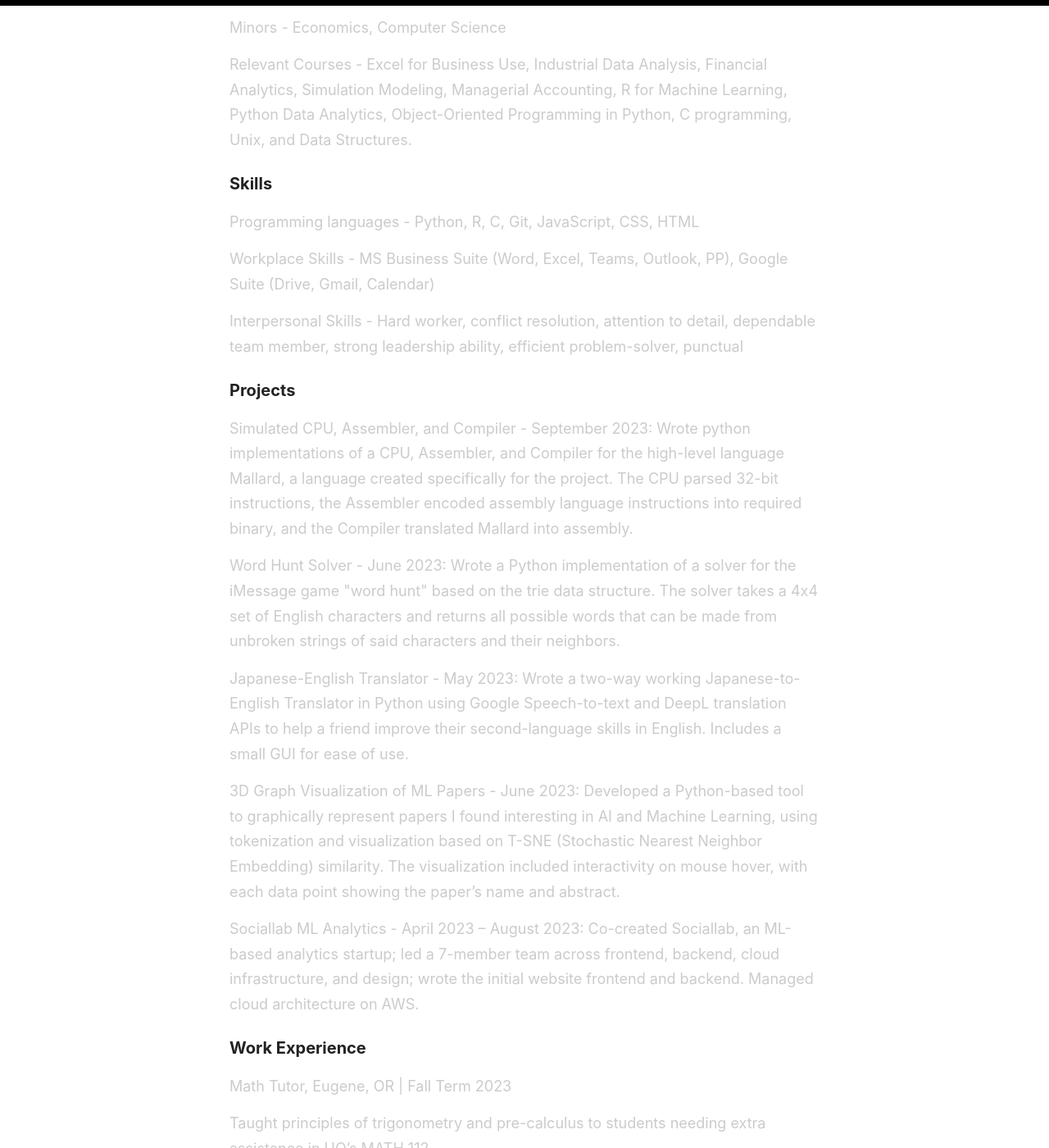
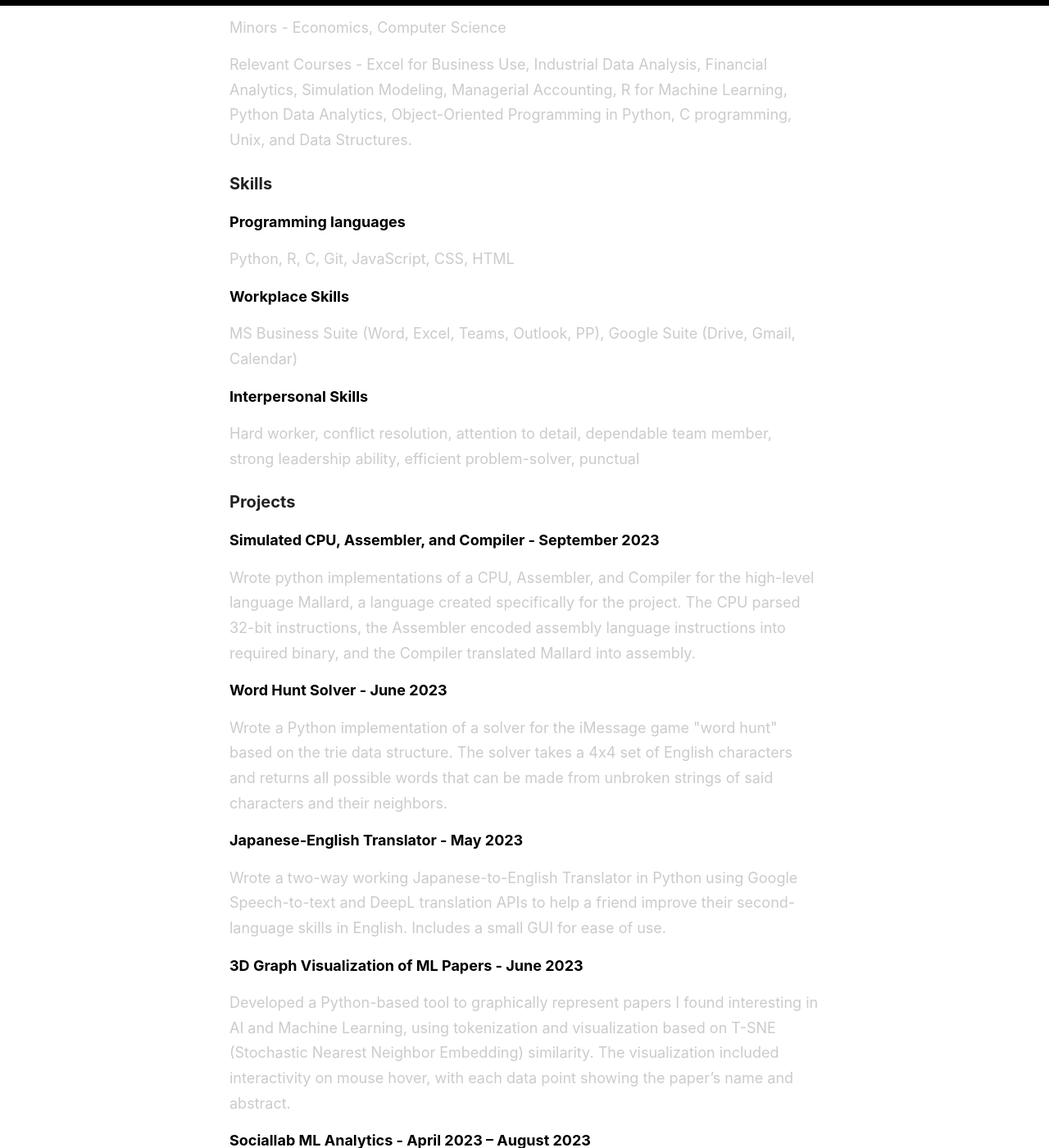
Before and after one commit to johnmoore24/johnmoore24.github.io, a Jekyll site: the page built from index.html, in a window 1280 px wide and 1400 px high, scrolled down 441 px. Shown: the whole window at 82% size. Built offline with Jekyll 4.4.1, drawn with Linux system fonts in a browser that asks for light colours; the list of posts is cut into pages by our own code; some of the changed text lies outside the part shown.

Commit message:
Resume added

```diff
--- a/index.html
+++ b/index.html
@@ -42,37 +42,42 @@ layout: default
 
   <section>
     <h3 style="text-align: left;">Skills</h3>
-    <p>Programming languages - Python, R, C, Git, JavaScript, CSS, HTML</p>
-    <p> Workplace Skills - MS Business Suite (Word, Excel, Teams, Outlook, PP), Google Suite (Drive, Gmail, Calendar)</p>
-    <p>Interpersonal Skills - Hard worker, conflict resolution, attention to detail, dependable team member, strong leadership ability, efficient problem-solver, punctual</p>
+    <p style="font-weight: bold; color: black;">Programming languages</p><p>Python, R, C, Git, JavaScript, CSS, HTML</p>
+    <p style="font-weight: bold; color: black;"> Workplace Skills </p><p>MS Business Suite (Word, Excel, Teams, Outlook, PP), Google Suite (Drive, Gmail, Calendar)</p>
+    <p style="font-weight: bold; color: black;">Interpersonal Skills </p><p>Hard worker, conflict resolution, attention to detail, dependable team member, strong leadership ability, efficient problem-solver, punctual</p>
   </section>
   <section>
     <h3 style="text-align: left;">Projects</h3>
     <article>
-      <p>Simulated CPU, Assembler, and Compiler - September 2023: Wrote python implementations of a CPU, Assembler, and Compiler for the high-level language Mallard, a language created specifically for the project. The CPU parsed 32-bit instructions, the Assembler encoded assembly language instructions into required binary, and the Compiler translated Mallard into assembly.</p>
+      <p style="font-weight: bold; color: black;">Simulated CPU, Assembler, and Compiler - September 2023</p>
+      <p>Wrote python implementations of a CPU, Assembler, and Compiler for the high-level language Mallard, a language created specifically for the project. The CPU parsed 32-bit instructions, the Assembler encoded assembly language instructions into required binary, and the Compiler translated Mallard into assembly.</p>
     </article>
     <article>
-      <p>Word Hunt Solver - June 2023: Wrote a Python implementation of a solver for the iMessage game "word hunt" based on the trie data structure. The solver takes a 4x4 set of English characters and returns all possible words that can be made from unbroken strings of said characters and their neighbors.</p>
+      <p style="font-weight: bold; color: black;">Word Hunt Solver - June 2023</p>
+      <p>Wrote a Python implementation of a solver for the iMessage game "word hunt" based on the trie data structure. The solver takes a 4x4 set of English characters and returns all possible words that can be made from unbroken strings of said characters and their neighbors.</p>
     </article>
     <article>
-      <p>Japanese-English Translator - May 2023: Wrote a two-way working Japanese-to-English Translator in Python using Google Speech-to-text and DeepL translation APIs to help a friend improve their second-language skills in English. Includes a small GUI for ease of use.</p>
+      <p style="font-weight: bold; color: black;">Japanese-English Translator - May 2023
+      <p>Wrote a two-way working Japanese-to-English Translator in Python using Google Speech-to-text and DeepL translation APIs to help a friend improve their second-language skills in English. Includes a small GUI for ease of use.</p>
     </article>
     <article>
-      <p>3D Graph Visualization of ML Papers - June 2023: Developed a Python-based tool to graphically represent papers I found interesting in AI and Machine Learning, using tokenization and visualization based on T-SNE (Stochastic Nearest Neighbor Embedding) similarity. The visualization included interactivity on mouse hover, with each data point showing the paper’s name and abstract.</p>
+      <p style="font-weight: bold; color: black;">3D Graph Visualization of ML Papers - June 2023</p>
+      <p>Developed a Python-based tool to graphically represent papers I found interesting in AI and Machine Learning, using tokenization and visualization based on T-SNE (Stochastic Nearest Neighbor Embedding) similarity. The visualization included interactivity on mouse hover, with each data point showing the paper’s name and abstract.</p>
     </article>
     <article>
-      <p>Sociallab ML Analytics - April 2023 – August 2023: Co-created Sociallab, an ML-based analytics startup; led a 7-member team across frontend, backend, cloud infrastructure, and design; wrote the initial website frontend and backend. Managed cloud architecture on AWS.</p>
+      <p style="font-weight: bold; color: black;">Sociallab ML Analytics - April 2023 – August 2023</p>
+      <p>Co-created Sociallab, an ML-based analytics startup; led a 7-member team across frontend, backend, cloud infrastructure, and design; wrote the initial website frontend and backend. Managed cloud architecture on AWS.</p>
     </article>
   </section>
 
   <section>
     <h3 style="text-align: left;">Work Experience</h3>
     <article>
-      <p>Math Tutor, Eugene, OR | Fall Term 2023</p>
+      <p style="font-weight: bold; color: black;">Math Tutor, Eugene, OR | Fall Term 2023</p>
       <p>Taught principles of trigonometry and pre-calculus to students needing extra assistance in UO’s MATH 112.</p>
     </article>
     <article>
-      <p>Sales Associate, Portland, OR | Orangetheory Fitness | June 2022 – September 2022</p>
+      <p style="font-weight: bold; color: black;">Sales Associate, Portland, OR | Orangetheory Fitness | June 2022 – September 2022</p>
       <p>Assisted athletes with scheduling and information regarding classes; Led all Sales Associates in August sales, selling over $5,000 in memberships, gear, and class packs; Worked with a tight-knit team of 8 to deliver a fun, enthusiastic, and informative first workout experience.</p>
     </article>
   </section>
@@ -80,11 +85,11 @@ layout: default
   <section>
     <h3 style="text-align: left;">Extracurricular Activities</h3>
     <article>
-      <p>Ultimate Frisbee Team Member | University of Oregon Ego | September 2020 – September 2022</p>
+      <p style="font-weight: bold; color: black;">Ultimate Frisbee Team Member | University of Oregon Ego | September 2020 – September 2022</p>
       <p>Participated as a team member in the University of Oregon's ultimate frisbee team, demonstrating teamwork, strategic thinking, and commitment.</p>
     </article>
     <article>
-      <p>Ultimate Frisbee Coach – Portland Middle and High School - June 2015 – Present</p>
+      <p style="font-weight: bold; color: black;">Ultimate Frisbee Coach – Portland Middle and High School - June 2015 – Present</p>
       <p>Currently coach ultimate frisbee to middle and high school students in Portland, fostering skills development, teamwork, and sportsmanship among young athletes.</p>
     </article>
   </section>
```
